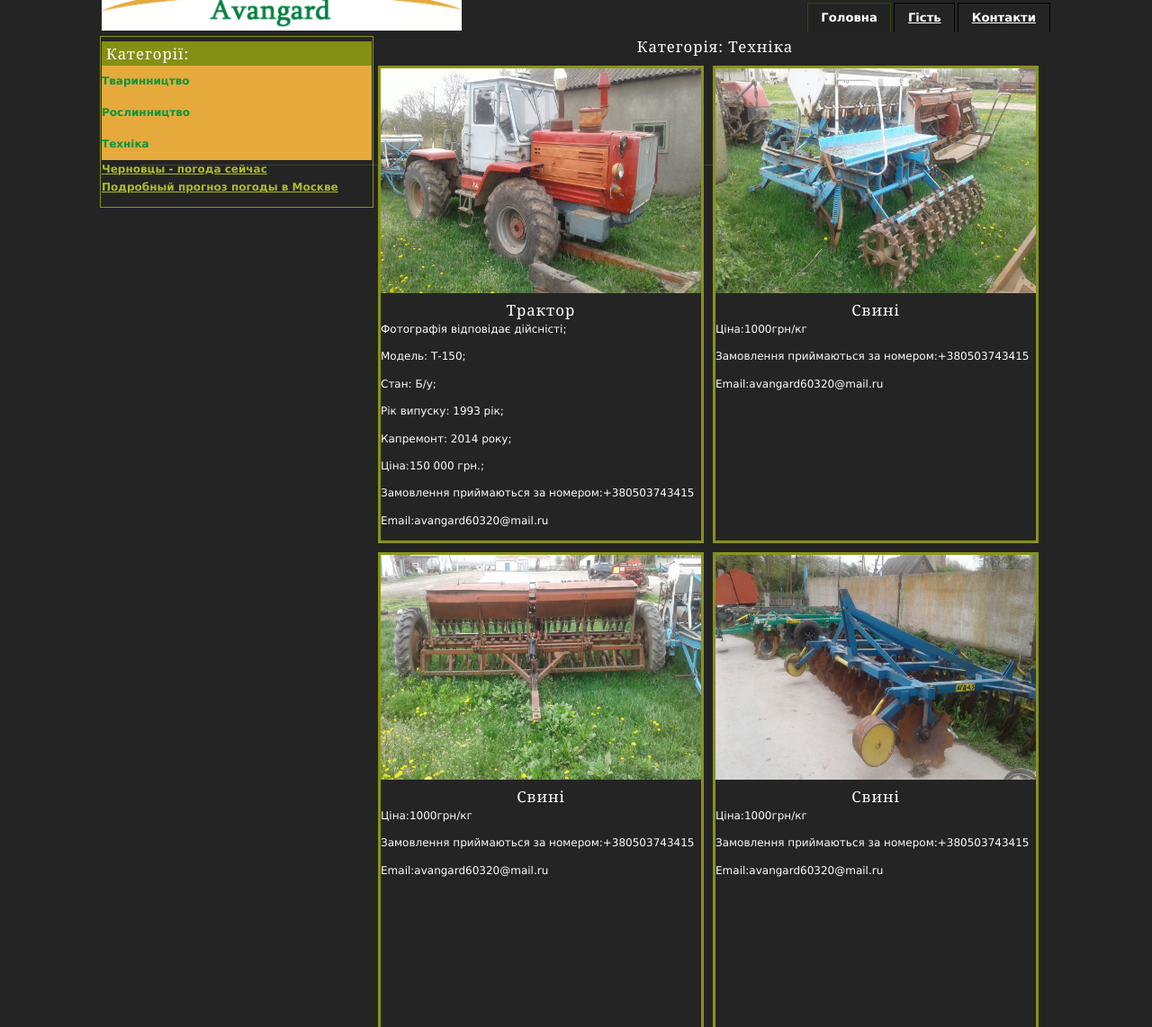
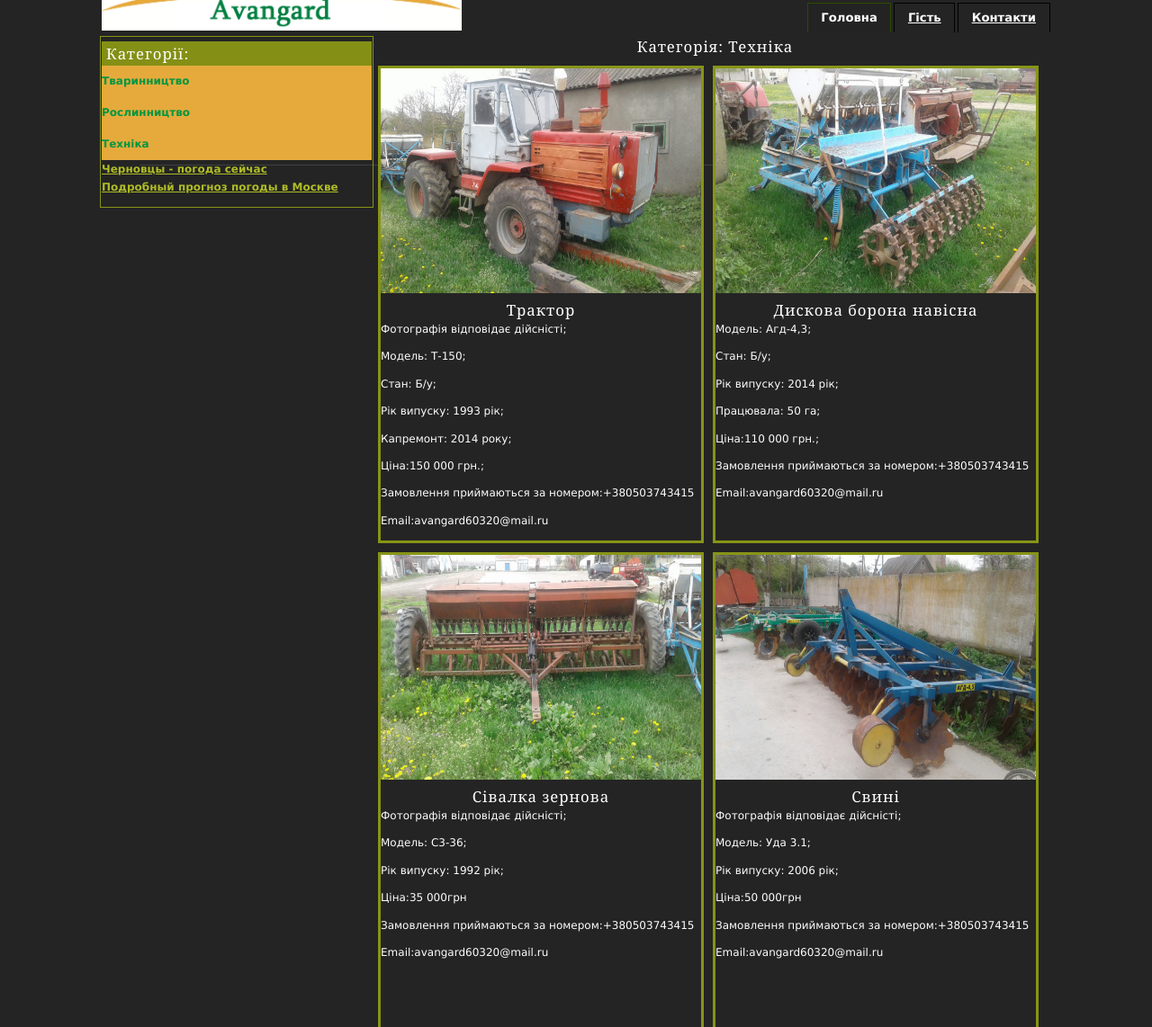
Before and after one commit to ukr-avangard/ukr-avangard.github.io, a plain HTML site: page index-tehnic.html in a window 1280 px wide. Shown: the part 142-1284 px from the top of the page at 90% size. Drawn offline with Linux system fonts and the light colour scheme; a script that the page names is missing.

Commit message:
описание

```diff
--- a/index-tehnic.html
+++ b/index-tehnic.html
@@ -68,7 +68,7 @@
 	<h2 id="nazva_product">Категорія: Техніка</h2>
 	<div id="informatsia_tovar">
 	<fieldset class="ramka_infa">
-	<img id="foto_categ" src="img/mtz.jpg" alt="foto" width="356px" height="250px" class="image-main" />
+	<img class="big" id="foto_categ" src="img/mtz.jpg" alt="foto" width="356px" height="250px" class="image-main" />
 	<H2 id="nazva_product">Трактор</H2>
 	<p>Фотографія відповідає дійсністі;</p>
 	<p>Модель: Т-150;</p>
@@ -81,22 +81,32 @@
 	</fieldset>
 	<fieldset class="ramka_infa">
 	<img id="foto_categ" src="img/ceota.jpg" alt="foto" width="356px" height="250px" class="image-main" />
-	<H2 id="nazva_product">Свині</H2>
-	<p>Ціна:1000грн/кг</p>
+	<H2 id="nazva_product">Дискова борона навісна</H2>
+	<p>Модель: Агд-4,3;</p>
+	<p>Стан: Б/у;</p>
+	<p>Рік випуску: 2014 рік;</p>
+	<p>Працювала: 50 га;</p>
+	<p>Ціна:110 000 грн.;</p>
 	<p>Замовлення приймаються за номером:+380503743415</p>
 	<p>Email:avangard60320@mail.ru</p>
 	</fieldset>
 	<fieldset class="ramka_infa">
 	<img id="foto_categ" src="img/saman.jpg" alt="foto" width="356px" height="250px" class="image-main" />
-	<H2 id="nazva_product">Свині</H2>
-	<p>Ціна:1000грн/кг</p>
+	<H2 id="nazva_product">Сівалка зернова</H2>
+	<p>Фотографія відповідає дійсністі;</p>
+	<p>Модель: С3-36;</p>
+	<p>Рік випуску: 1992 рік;</p>
+	<p>Ціна:35 000грн</p>
 	<p>Замовлення приймаються за номером:+380503743415</p>
 	<p>Email:avangard60320@mail.ru</p>
 	</fieldset>
 	<fieldset class="ramka_infa">
 	<img id="foto_categ" src="img/cultiv.jpg" alt="foto" width="356px" height="250px" class="image-main" />
 	<H2 id="nazva_product">Свині</H2>
-	<p>Ціна:1000грн/кг</p>
+	<p>Фотографія відповідає дійсністі;</p>
+	<p>Модель: Уда 3.1;</p>
+	<p>Рік випуску: 2006 рік;</p>
+	<p>Ціна:50 000грн</p>
 	<p>Замовлення приймаються за номером:+380503743415</p>
 	<p>Email:avangard60320@mail.ru</p>
 	</fieldset>
```
Also changed, not shown: css/style.css (line endings or trailing spaces).
